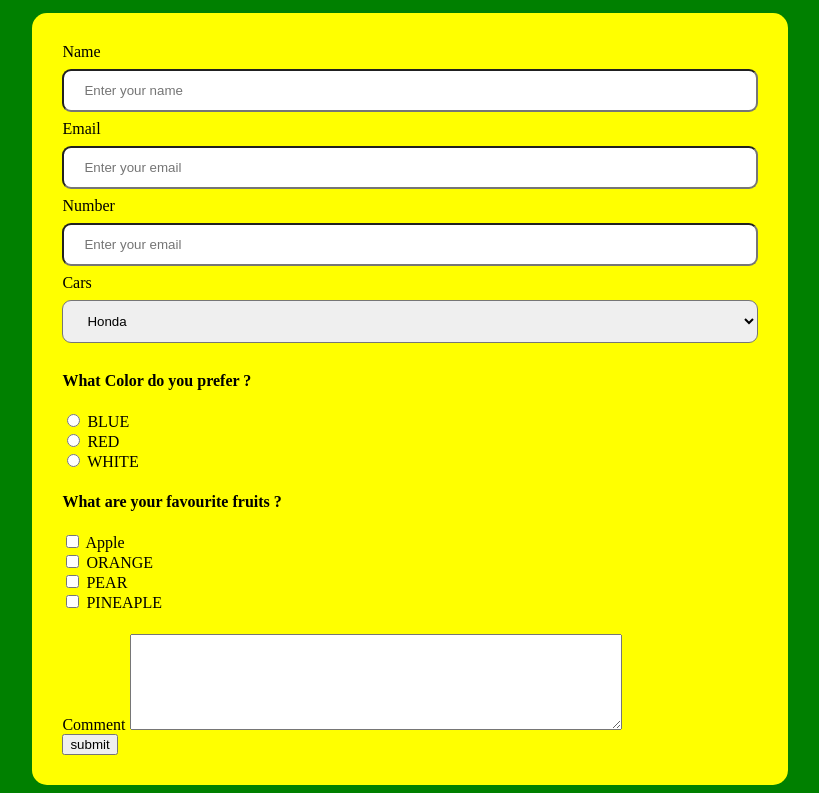
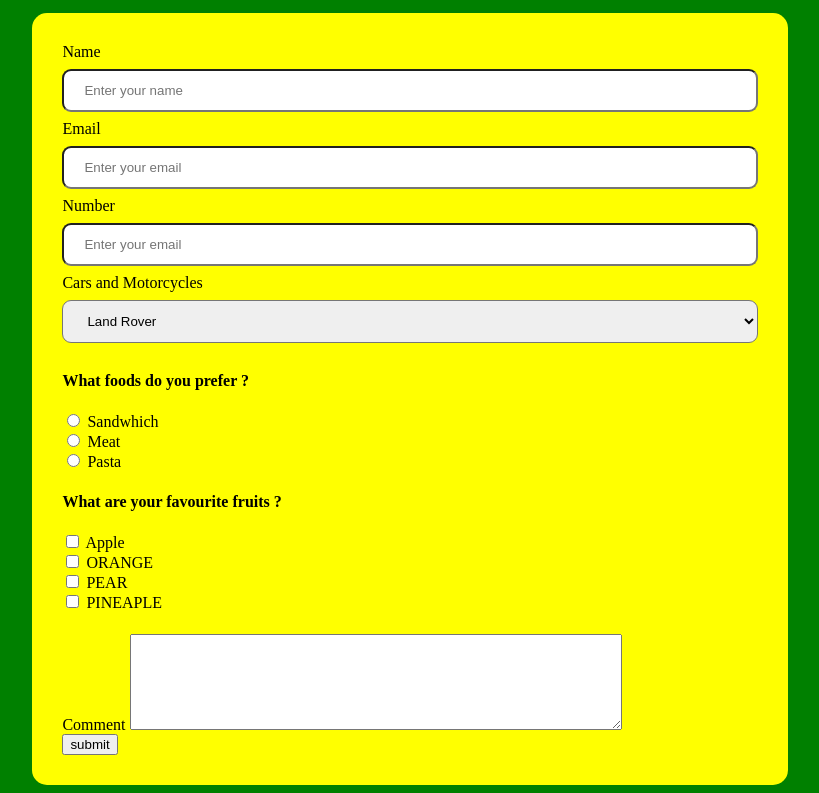
Before and after one commit to Hotdog39duty/Microverse-trial-3-teerenzo, a plain HTML site: page index.html in a window 1280 px wide. Shown: the part 101-894 px from the top of the page, without its empty margins (230-1049 px from the left). Drawn offline with Linux system fonts and the light colour scheme.

Commit message:
I have changed the writing in the html file and added food

```diff
--- a/index.html
+++ b/index.html
@@ -32,28 +32,28 @@
    <input type="number" id="number" placeholder="Enter your email"  min="2" max="50">
   </div>
    <div>
-   <label for="dropdown" id="car-label">Cars</label>
-   <select name="car" id="dropdown">
-      <option value="honda">Honda</option>
-      <option value="ferrari">Ferrari</option>
-      <option value="mercedesBenz">Mercedes </option>
-      <option value="audi">Audi</option>
+   <label for="dropdown" id="car and bikes - label">Cars and Motorcycles</label>
+   <select name="cars and bikes" id="dropdown">
+      <option value="land rover">Land Rover</option>
+      <option value="ford">Ford</option>
+      <option value="ktm">Ktm </option>
+      <option value="suszki">Suszki</option>
    </select>
   </div>
-  <h4>What Color do you prefer ?</h4>
+  <h4>What foods do you prefer ?</h4>
    <div>
-      <input type="radio"  value="blue" name="color" id="blue-color">
-      <label for="number" id="blue-label">BLUE</label>
+      <input type="radio"  value="sandwhich" name="foods" id="sandwhich-label">
+      <label for="number" id="sandwhich-label">Sandwhich</label>
    </div>
 
    <div>
-      <input type="radio"  value="red" name="color" id="red-color">
-      <label for="number" id="red-label">RED</label>
+      <input type="radio"  value="meat" name="foods" id="meat-label ">
+      <label for="number" id="meat-label">Meat</label>
    </div>
 
    <div>
-      <input type="radio"  value="white" name="color" id="white-color">
-      <label for="number" id="white-label">WHITE</label>
+      <input type="radio"  value="Pasta" name="foods" id="pasta-label">
+      <label for="number" id="pasta-label">Pasta</label>
    </div>
    <h4>What are  your favourite fruits ? </h4>
    <div>
```
